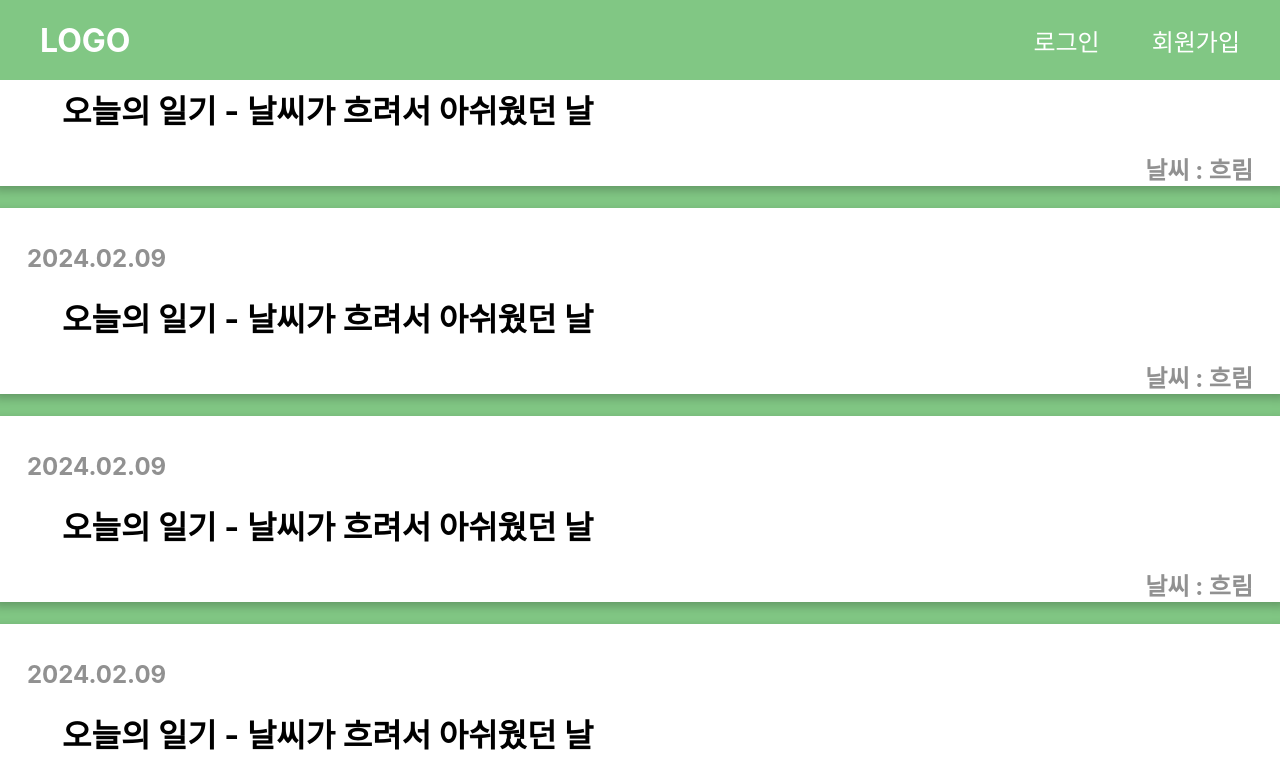
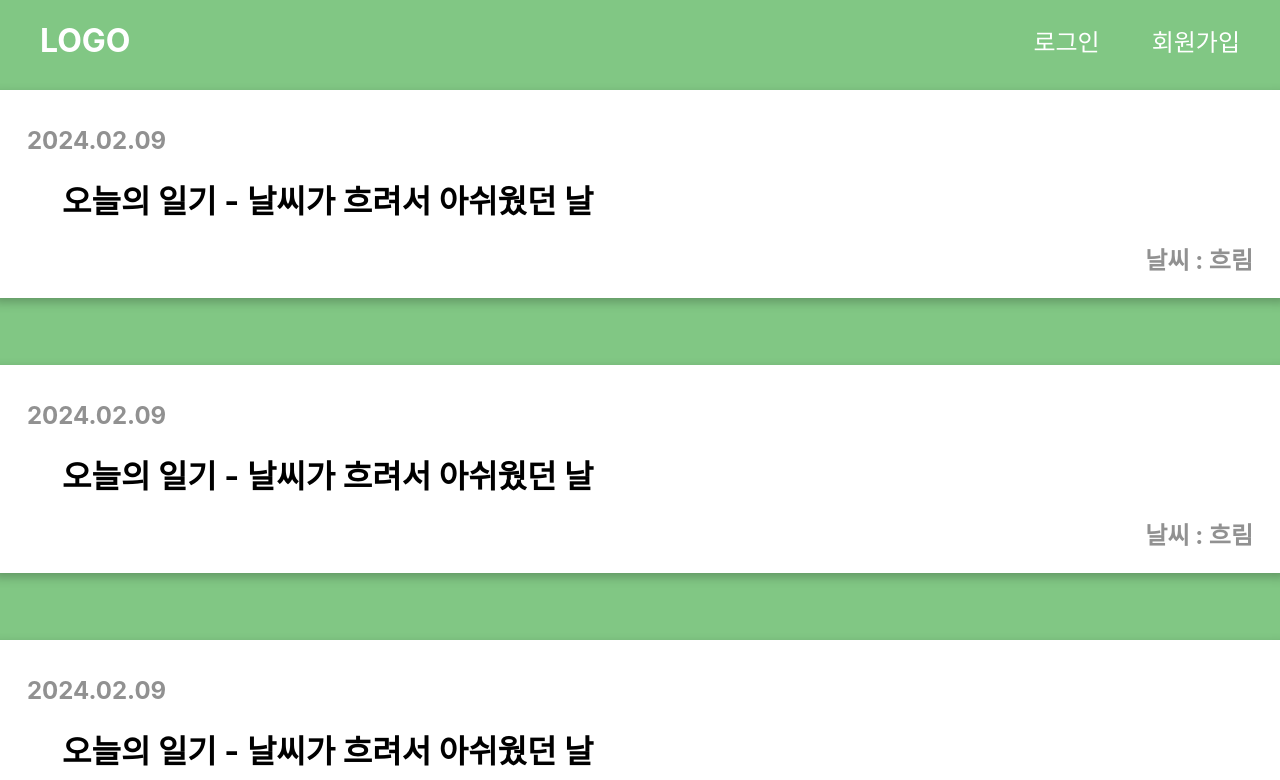
Before and after one commit to DongyangOne/toy_project_front, a React (Create React App) app: page /diary-list in a window 1280 px wide. Shown: the top 780 px of the page. Built offline with nearby package versions, Linux system fonts and the light colour scheme.

Commit message:
diary list 수정

```diff
--- a/src/pages/DiaryDetail.js
+++ b/src/pages/DiaryDetail.js
@@ -6,8 +6,8 @@ const DiaryDetail = () => {
   const {id} = useParams();
   return (
     <>
+      <Header />
       <div className="diaryDetail">
-        <Header />
         <div className="diary-form">
           <div className="dateInput">
             <label>날짜</label>
--- a/src/pages/DiaryList.js
+++ b/src/pages/DiaryList.js
@@ -3,7 +3,7 @@ import Header from "../components/Header";
 import "../styles/diary-list.css";
 const DiaryList = () => {
   return (
-    <>
+    <div>
       <Header />
       <div className="diaryList">
         <DiaryListItem />
@@ -11,7 +11,7 @@ const DiaryList = () => {
         <DiaryListItem />
         <DiaryListItem />
       </div>
-    </>
+    </div>
   );
 };
 
--- a/src/styles/diary-list.css
+++ b/src/styles/diary-list.css
@@ -1,10 +1,11 @@
 .diaryList {
   width: 100%;
-  height: 100vh;
+  height: 1100px;
   background-color: #81c784;
   display: flex;
   flex-direction: column;
   align-items: center;
+  margin-top: 45px;
 }
 
 .diary-item {
@@ -12,6 +13,7 @@
   width: 1294px;
   height: 212px;
   margin-bottom: 22px;
+  margin-top: 45px;
 
   box-shadow: 0px 4px 10px 0px rgb(0, 0, 0, 0.25);
 
```
